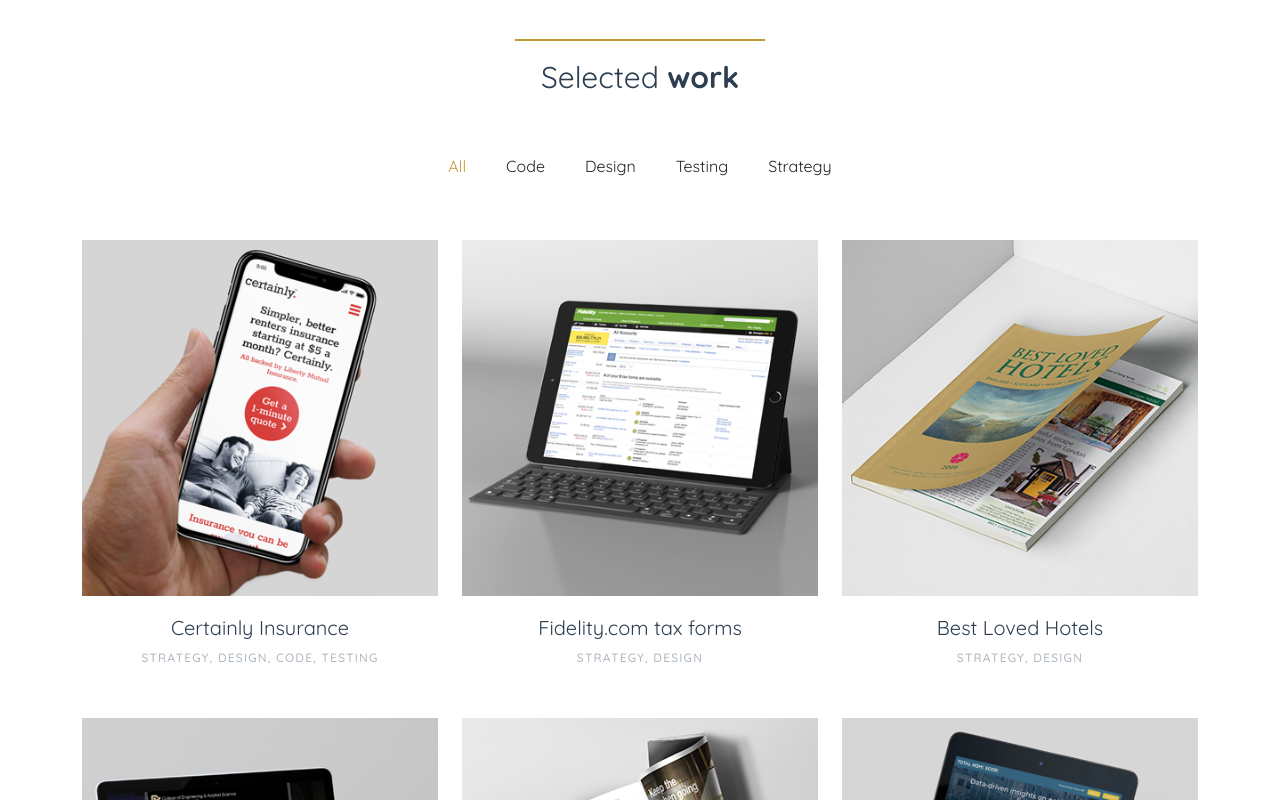
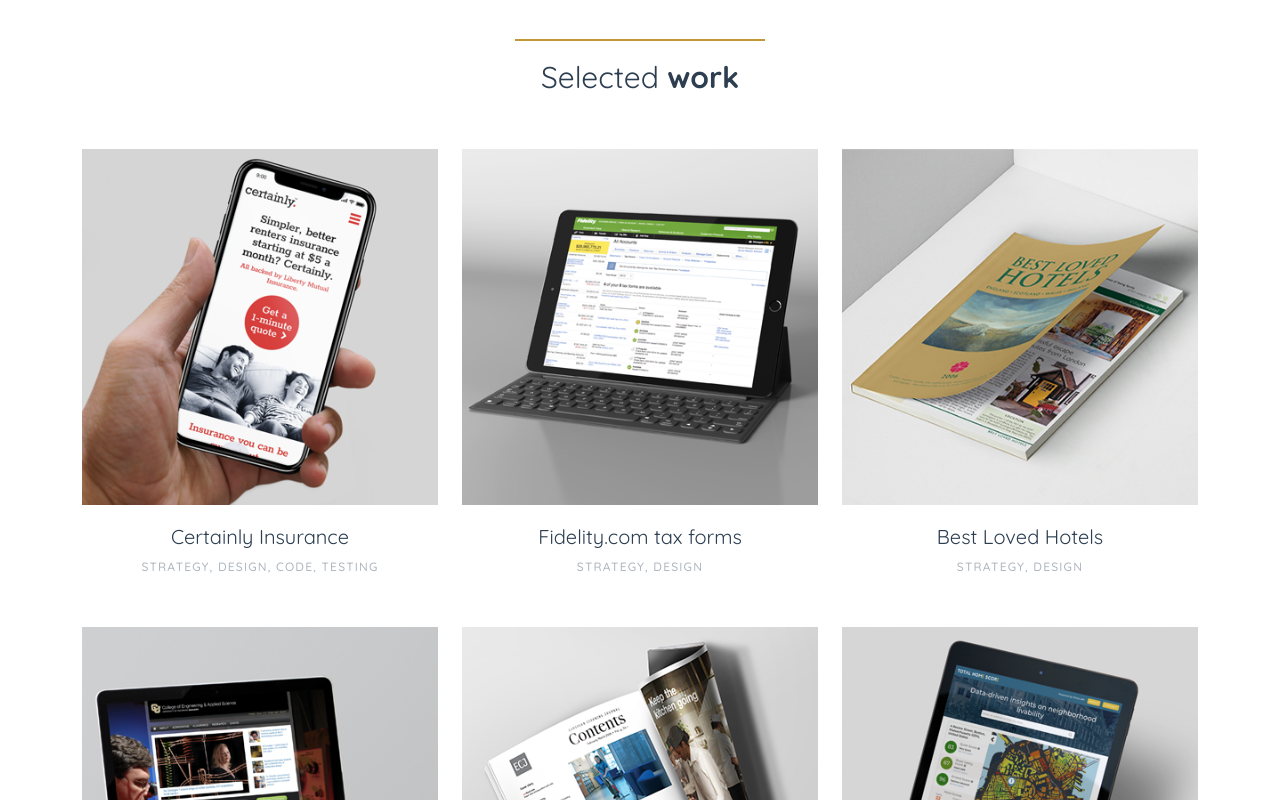
Before and after one commit to jessicaschilling/jessica-schilling, a React (Create React App) app: page / in a window 1280 px wide. Shown: the part 2500-3300 px from the top of the page. Built offline with nearby package versions, Linux system fonts and the light colour scheme.

Commit message:
Remove work filter

```diff
--- a/src/App.js
+++ b/src/App.js
@@ -152,7 +152,7 @@
               <h2>Selected <strong>work</strong></h2>
             </div>
         </div>
-        <div className="filters">
+        {/* <div className="filters">
             <ul>
                 <li className="active" data-filter="*">All</li>
                 <li data-filter=".code">Code</li>
@@ -160,9 +160,9 @@
                 <li data-filter=".testing">Testing</li>
                 <li data-filter=".strategy">Strategy</li>
             </ul>
-        </div>
+        </div> */}
 
-        <div className="filters-content">
+        <div className="filters-content mt-3">
             <div className="row grid">
 
             <div className="single-portfolio col-sm-4 all strategy design code testing">
```
